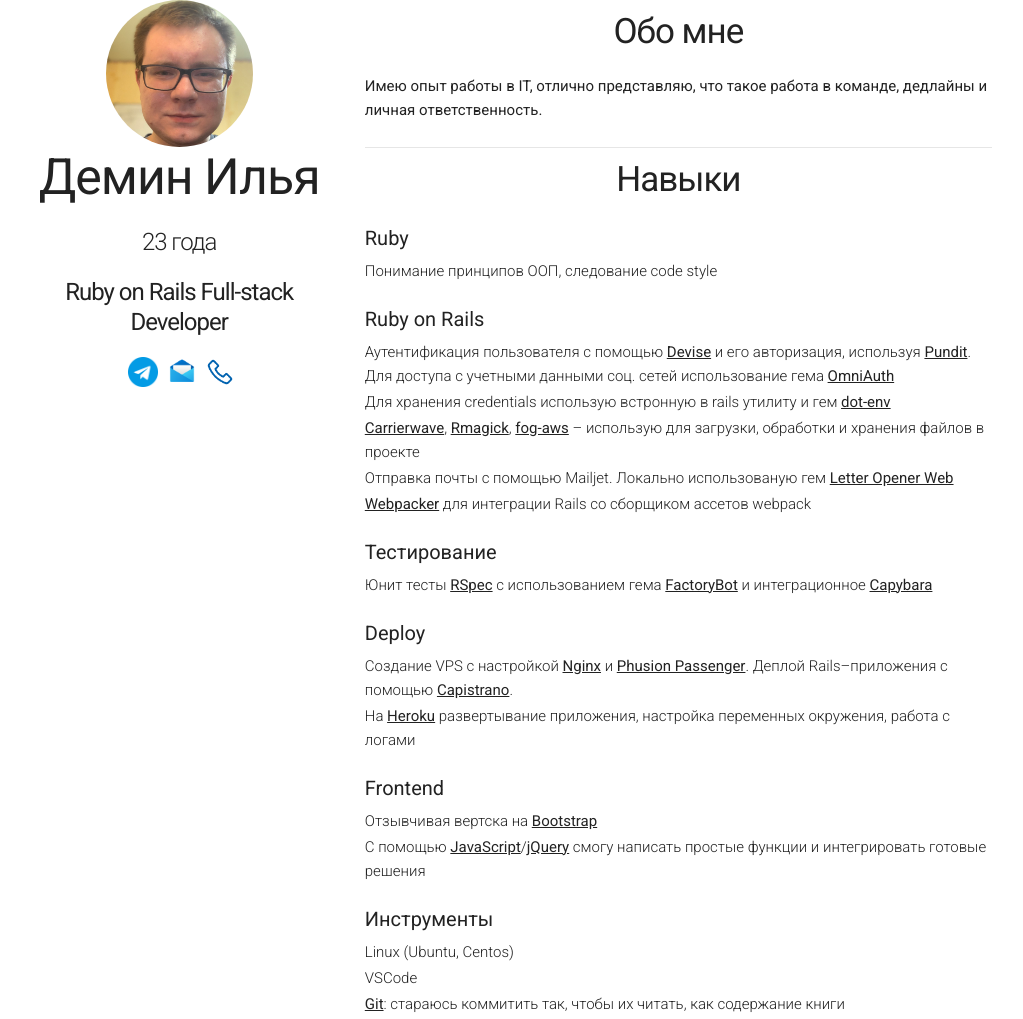
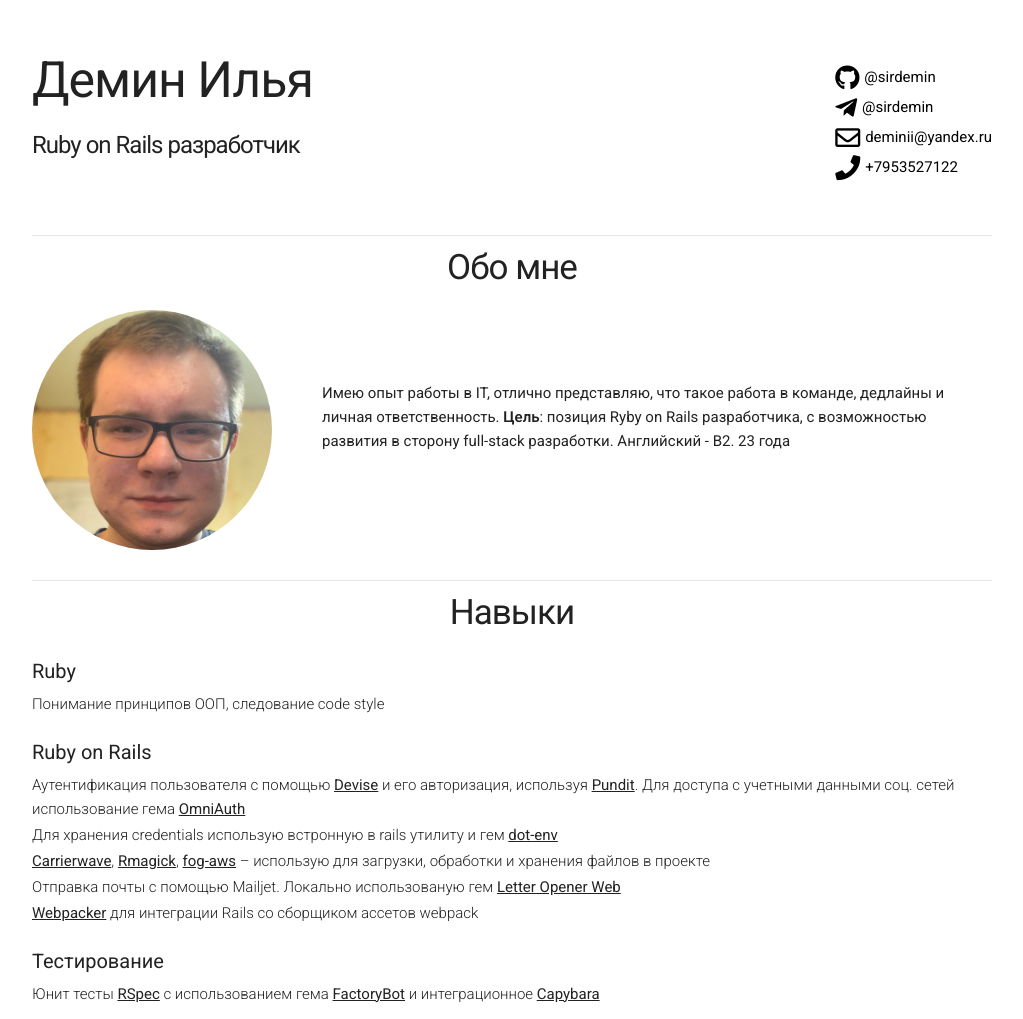
Before and after one commit to ipirojnoe/cv, a plain HTML site: page index.html in a window 1280 px wide. Shown: the top 1019 px of the page, without its empty margins (128-1151 px from the left). Drawn offline with Linux system fonts and the light colour scheme.

Commit message:
Update cv

```diff
--- a/css/index.css
+++ b/css/index.css
@@ -2,6 +2,13 @@
   font-family: 'Roboto', sans-serif;
   font-weight: 400;
   margin: 0;
+}
+
+.header {
+  margin-top: 50px;
+  margin-bottom: 50px;
+  justify-content: space-between;
+  display: flex;
 }
 
 .text-underline {
@@ -38,19 +45,44 @@
 }
 
 .image {
-  display: block;
-  width: 50%;
+  display: inline;
+  width: 25%;
   margin: 0px auto;
   border-radius: 50%;
 }
 
+.about {
+  display: flex;
+  justify-content: space-between;
+  align-items: center;
+  margin-bottom: 30px;
+}
+
+.about img {
+  margin-right: 50px;
+}
+
+.contact {
+  display: flex;
+  flex-direction: column;
+  margin-top: 15px;
+  margin-bottom: 50px;
+}
+
 .link {
-  display: inline;
-  margin-left: 5px;
+  display: flex;
+  color: black;
+  text-decoration: none;
+  margin-bottom: 5px;
+}
+
+.link:hover {
+  color: black;
 }
 
 .icon {
-  width: 30px;
+  font-size: 25px;
+  margin-right: 5px;
 }
 
 .section {
@@ -152,3 +184,8 @@
   font-weight: 300;
   margin-bottom: 2px;
 }
+
+
+.education {
+  margin-bottom: 100px;
+}
--- a/index.html
+++ b/index.html
@@ -5,6 +5,7 @@
   <meta name="viewport" content="width=device-width, initial-scale=1.0">
   <title>CV</title>
 
+  <link rel="stylesheet" href="https://cdnjs.cloudflare.com/ajax/libs/font-awesome/5.15.3/css/all.min.css" integrity="sha512-iBBXm8fW90+nuLcSKlbmrPcLa0OT92xO1BIsZ+ywDWZCvqsWgccV3gFoRBv0z+8dLJgyAHIhR35VZc2oM/gI1w==" crossorigin="anonymous" referrerpolicy="no-referrer" />
   <link rel="stylesheet" href="css/normalize.css">
   <link rel="stylesheet" href="css/index.css">
   <link rel="stylesheet" href="css/skeleton.css">
@@ -13,28 +14,31 @@
 <body>
   <div class="container">
     <div class="row">
-      <div class="four columns">
-        <img src="images/pic.jpg" alt="Фото" class="image">
-        <h1 class="text-center bold">Демин Илья</h1>
-        <h2 class="text-center medium-text">23 года</h2>
-        <h2 class="text-center bold medium-text">Ruby on Rails Full-stack Developer</h2>
-        <ul class="links text-center">
-          <li class="link">
-            <a href="https://t.me/sirdemin"><img src="images/tg.png" alt="Иконка телеграма" class="icon"></a>
-          </li>
-          <li class="link">
-            <a href="mailto:deminii@yandex.ru"><img src="images/email.png" alt="Иконка почты" class="icon"></a>
-          </li>
-          <li class="link">
-            <a href="tel:+79535271222"><img src="images/tel.png" alt="Иконка почты" class="icon"></a>
-          </li>
-        </ul>
+      <div class="header section">
+        <div class="intro">
+          <h1 class="bold">Демин Илья</h1>
+          <h2 class="bold medium-text">Ruby on Rails разработчик</h2>
         </div>
-      <div class="eight columns">
-        <div class="right-column">
+        <div class="contact">
+          <a href="https://github.com/sirdemin" class="link"><i class="fab fa-github icon"></i>@sirdemin</a>
+          <a href="https://t.me/sirdemin" class="link"><i class="fab fa-telegram-plane icon"></i>@sirdemin</a>
+          <a href="mailto:deminii@yandex.ru" class="link"><i class="far fa-envelope icon"></i>deminii@yandex.ru</a>
+          <a href="tel:+79535271222" class="link"><i class="fas fa-phone icon"></i>+7953527122</a>
+        </div>
+      </div>
+    </div>
+  </div>
+  <div class="container">
+    <div class="row">
       <div class="section">
         <h2 class="large-text text-center">Обо мне</h2>
-            <p>Имею опыт работы в IT, отлично представляю, что такое работа в команде, дедлайны и личная ответственность. </p>
+        <div class="about">
+          <img src="images/pic.jpg" alt="Фото" class="image">
+          <p>Имею опыт работы в IT, отлично представляю, что такое работа в команде, дедлайны и личная ответственность.
+          <b>Цель</b>:
+          позиция Ryby on Rails разработчика, с возможностью развития в сторону full-stack разработки.
+          Английский - B2. 23 года</p>
+        </div>
       </div>
       <div class="section">
         <h2 class="large-text text-center">Навыки</h2>
@@ -147,7 +151,7 @@
           <p>Резервное копирование данных.</p>
         </div>
       </div>
-          <div>
+      <div class="education">
         <h2 class="large-text text-center">Образование</h2>
         <div class="description">
           <a href="https://synergy.ru/" class="desc-title medium-text">Университет Синергия</a>
@@ -163,7 +167,5 @@
       </div>
     </div>
   </div>
-    </div>
-  </div>
 </body>
 </html>
```
Also changed, not shown: images/email.png (deleted), images/tel.png (deleted), images/tg.png (deleted). Lines whose indentation alone changed are shown as unchanged.
